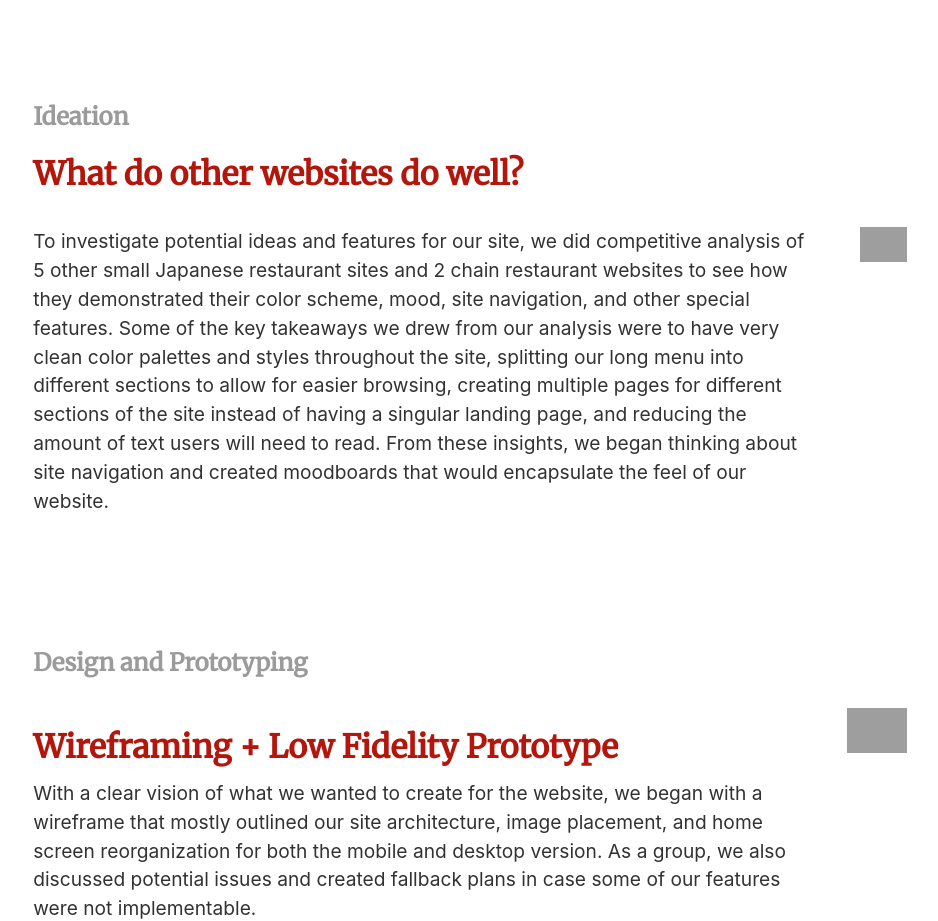
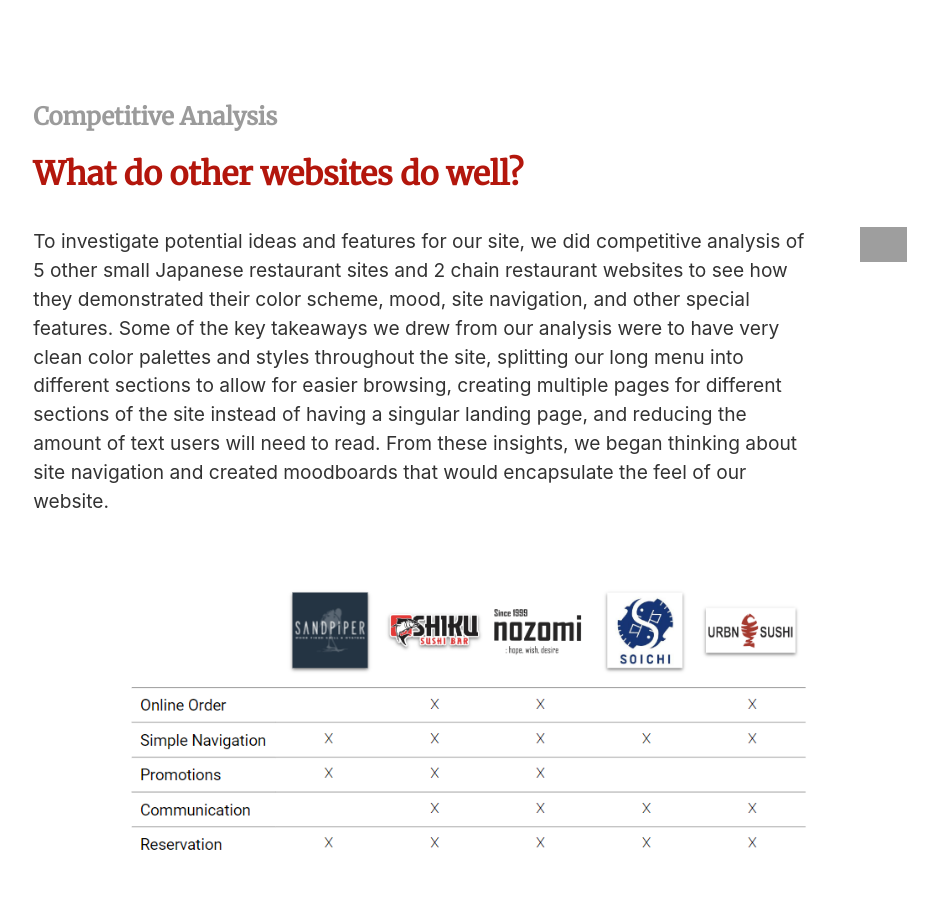
Before and after one commit to CatherineGu16/COGS121Portfolio, a plain HTML site: page Kinoyume.html in a window 1280 px wide. Shown: the part 2714-3635 px from the top of the page, without its empty margins (170-1108 px from the left). Drawn offline with nearby package versions, Linux system fonts and the light colour scheme; grey boxes are pictures that could not be loaded; a web font is replaced by a local one.

Commit message:
added competitive analysis and process images

```diff
--- a/Kinoyume.html
+++ b/Kinoyume.html
@@ -181,7 +181,7 @@
     <!-- Ideation-->
     <div class="row kinoyume-section">
       <div class="kinoyume-column">
-        <h2 class="kinoyume-subheadings">Ideation</h2>
+        <h2 class="kinoyume-subheadings">Competitive Analysis</h2>
         <h1 class="kinoyume-headings">What do other websites do well?</h1>
         <div class="flex">
           <div class="kinoyume-body">
@@ -200,6 +200,9 @@
           <div class="kinoyume-body">
             <img class="casestudy-img expandable-image" src="images/Kinoyume-moodboard.png">
           </div>
+        </div>
+        <div class="flex">
+          <img class="img-center" src="images/Kinoyume-competitive.png">
         </div>
       </div>
     </div>
@@ -272,6 +275,9 @@
           with the actual content of our website. The menu page was also a little
           too simple with the removal of all information except the name, image,
           and price of the dish. After receiving the feedback from this test, we created our final prototype.
+        </div>
+        <div>
+          <img class="img-center casestudy-img expandable-image" src="images/Kinoyume-process.png">
         </div>
         <!--Gif section-->
         <div class="flex">
--- a/css/casestudy.css
+++ b/css/casestudy.css
@@ -56,6 +56,13 @@
   box-shadow: 0 10px 20px rgba(21, 21, 21, 0.2);
   transform: scale(1.05);
   cursor: pointer;
+}
+
+.img-center {
+  display: block;
+  margin-left: auto;
+  margin-right: auto;
+  max-width: 80%;
 }
 
 .flex {
```
Also changed, not shown: images/Kinoyume-competitive.png (added), 1 other file.
